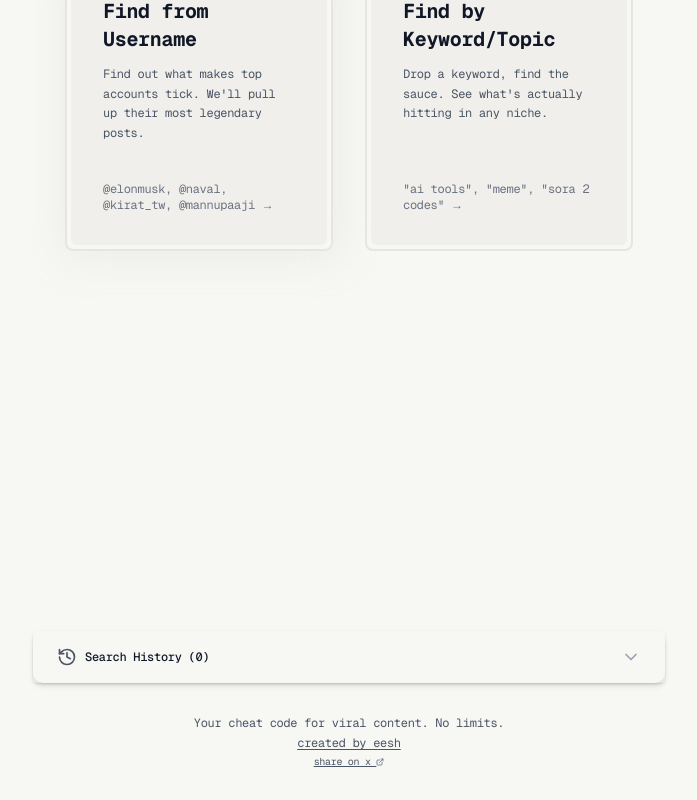
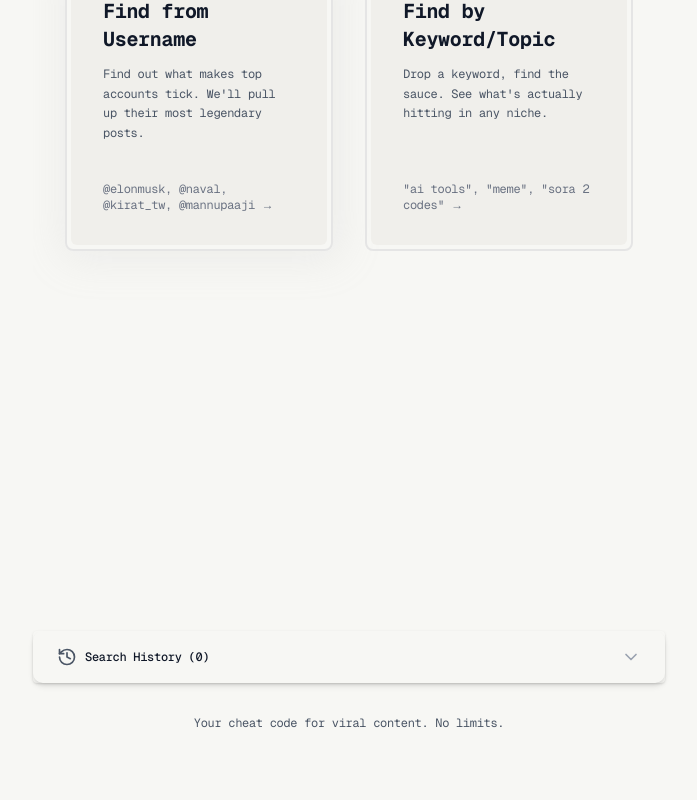
Before and after one commit to eeshm/bangerx, a Next.js app: page / in a window 1280 px wide. Shown: the part 453-1253 px from the top of the page, without its empty margins (291-988 px from the left). After the commit the page ends 1220 px from the top, so only its background shows below. Built offline with nearby package versions, Linux system fonts and the light colour scheme.

Commit message:
remove things

```diff
--- a/src/components/TwitterSearchGenerator.tsx
+++ b/src/components/TwitterSearchGenerator.tsx
@@ -355,7 +355,7 @@ const tweetText = `Discovering the best viral content thanks to BangerX. Check i
 const tweetUrl = `https://x.com/intent/tweet?text=${encodeURIComponent(tweetText)}`;
 
   return (
-    <div className="min-h-screen pt-12 px-5 tracking-tight font-mono text-xs ">
+    <div className="min-h-screen pt-12 px-5 tracking-tight font-mono text-xs">
       <div className="selection:bg-black selection:text-white dark:selection:bg-theme-dark-subtext dark:selection:text-theme-dark
        flex flex-col min-h-[calc(100vh-6rem)] justify-between">
         <div className="flex-1 overflow-y-auto">
@@ -375,7 +375,7 @@ const tweetUrl = `https://x.com/intent/tweet?text=${encodeURIComponent(tweetText
           </div>
           <div className="">
             {currentStep === 'selection' ? (
-              <div className="bg-brand-bg min-h-screen flex justify-center p-4 sm:p-6 lg:p-8">
+              <div className="bg-brand-bg min-h-screen flex justify-center p-4 sm:p-6 lg:p-8 scroll-smooth">
                 <div className="max-w-4xl w-full mx-auto text-center">
 
                   <BlurFade delay={0.10 * 3}>
@@ -802,12 +802,12 @@ const tweetUrl = `https://x.com/intent/tweet?text=${encodeURIComponent(tweetText
             Your cheat code for viral content. No limits.
           </p>
           <div className='flex flex-col space-y-1'>
-          <Link href={"https://x.com/eeshmidha1"} target='_blank' className='underline underline-offset-2 '>
+          {/* <Link href={"https://x.com/eeshmidha1"} target='_blank' className='underline underline-offset-2 '>
           created by eesh
-          </Link>
-          <Link href={tweetUrl} className='underline text-[10px]'>
+          </Link> */}
+          {/* <Link href={tweetUrl} className='underline text-[10px]'>
           share on x <ExternalLink className='inline-flex size-2'/>
-          </Link>
+          </Link> */}
           </div>
         </div>
       </div>
```
